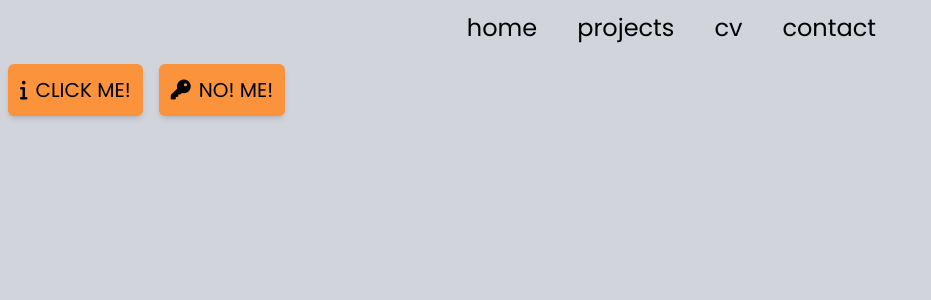
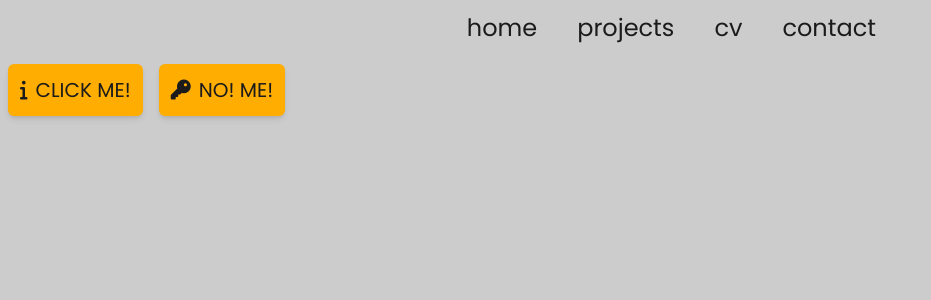
Before and after one commit to simojjuho/portfolio-page, a React (Vite) app: page / in a window 1280 px wide. Shown: the top 300 px of the page, without its empty margins (0-931 px from the left). Built offline with nearby package versions, Linux system fonts and the light colour scheme.

Commit message:
Added first theme colors.

```diff
--- a/src/App.tsx
+++ b/src/App.tsx
@@ -6,9 +6,9 @@ import { useAppSelector } from "./shared/hooks/reduxHooks"
 
 const App = () => {
   const theme = useAppSelector(store => store.theme.colorMode)
-  const classes = `${theme} h-fit min-h-screen bg-gray-300 dark:bg-gray-700 `
+  const classes = `${theme} h-fit min-h-screen  dark:bg-gray-700 `
   return (
-    <div className={`${classes} overflow-x-hidden relative`}>
+    <div className={`${classes} overflow-x-hidden bg-primary-dark relative`}>
       <RouterProvider  router={router}/>
     </div>
   )
--- a/src/shared/components/Button.tsx
+++ b/src/shared/components/Button.tsx
@@ -21,7 +21,7 @@ const Button = ({name, onClick, isLogo=false, logo}: ButtonProps) => {
 
   return (
     <button
-      className="group relative overflow-hidden top m-2 text-xl uppercase p-3 border-solid rounded-md shadow-md border-black bg-orange-400 dark:bg-orange-600 transition duration-200 hover:bg-orange-700 active:shadow-none active:bg-orange-800"
+      className="group relative overflow-hidden top m-2 text-xl uppercase p-3 border-solid rounded-md shadow-md border-black bg-accent-one dark:bg-orange-600 transition duration-200 hover:bg-accent-one-dark active:shadow-none"
       onClick={handleClick}>
         {isLogo && <i className={`${logo} mr-2 transition duration-200 ease-in group-hover:scale-125`}></i>}
         {name}
--- /dev/null
+++ b/src/shared/utils/changeTheme.ts
@@ -0,0 +1,3 @@
+export const changeTheme = (theme: string) => {
+  document.querySelector("html")?.setAttribute("data-theme", theme);
+};
--- a/src/style/index.css
+++ b/src/style/index.css
@@ -7,7 +7,7 @@
     @apply dark:text-blue-100
   }
   body {
-    @apply font-poppins
+    @apply font-poppins text-color-text
   }
   h1 {
     @apply text-3xl
@@ -18,4 +18,19 @@
   h3 {
     @apply text-xl
   }
+  html {
+    --color-primary: #FCFCFC;
+    --color-primary-light: #FEFEFE;
+    --color-primary-dark: #CCC;
+    --color-secondary: #BBB;
+    --color-secondary-light: #CCC;
+    --color-secondary-dark: #999;
+    --color-text: #1B1B1B;
+    --color-accent-one: #FFAD00;
+    --color-accent-one-dark: #FF760D;
+    --color-accent-one-light: #FFB619;
+    --color-accent-two: #14b1c8;
+    --color-accent-two-dark: #0f8a9b;
+    --color-accent-two-light: #24d0e9;
+  }
 }
--- a/tailwind.config.js
+++ b/tailwind.config.js
@@ -7,10 +7,32 @@ export default {
   ],
   theme: {
     extend: {
+      colors: {
+        primary: {
+          light: 'var(--color-primary-light)',
+          DEFAULT: 'var(--color-primary)',
+          dark: 'var(--color-primary-dark)',
+        },
+        secondary: {
+          light: 'var(--color-secondary-light)',
+          DEFAULT: 'var(--color-secondary)',
+          dark: 'var(--color-secondary-dark)',
+      },
+        'accent-one': {
+          light: 'var(--color-accent-one-light)',
+          DEFAULT: 'var(--color-accent-one)',
+          dark: 'var(--color-accent-one-dark)',
+        },
+        'accent-two': {
+          light: 'var(--color-accent-two-light)',
+          DEFAULT: 'var(--color-accent-two)',
+          dark: 'var(--color-accent-two-dark)'
+        },
+        'color-text': 'var(--color-text)'
+      },
       transitionProperty: {
         'opacity': 'opacity',
         height: 'height',
-
       },
       duration: {
         '500': '500ms',
```
